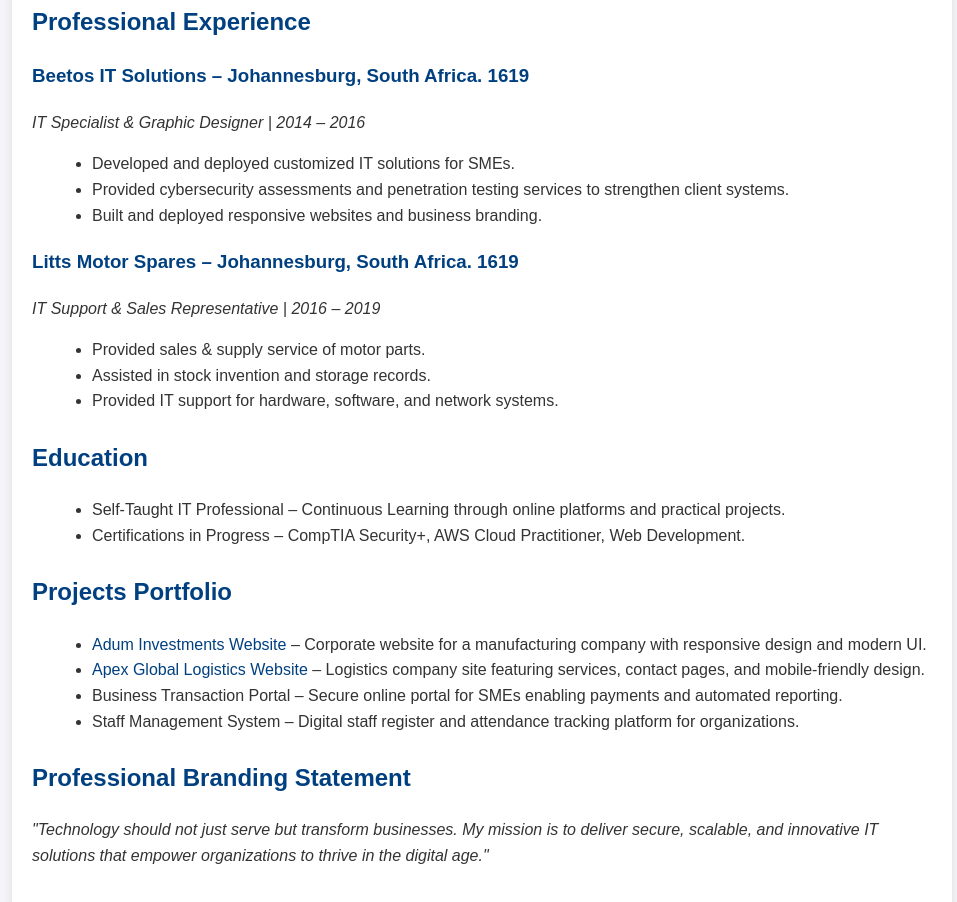
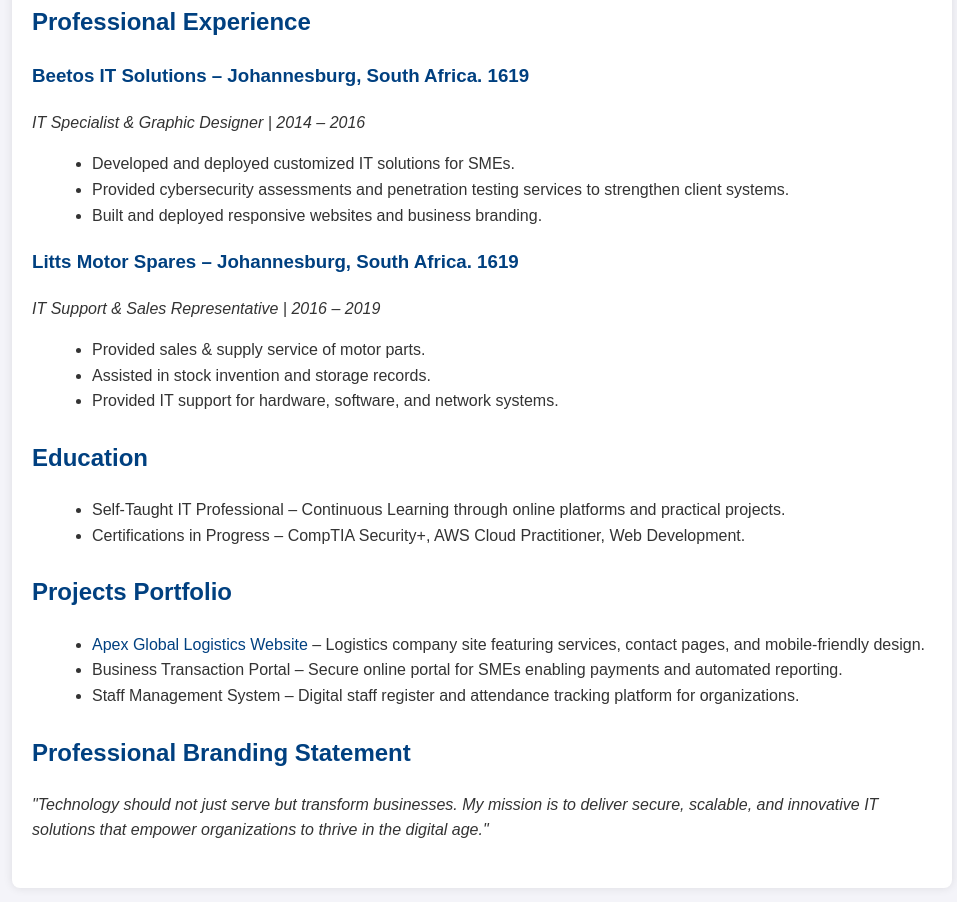
Before and after one commit to pholayan/resume, a plain HTML site: page resume_afolayan.html in a window 1280 px wide. Shown: the part 871-1773 px from the top of the page, without its empty margins (158-1115 px from the left). Drawn offline with Linux system fonts and the light colour scheme.

Commit message:
resume_afolayan.html

```diff
--- a/resume_afolayan.html
+++ b/resume_afolayan.html
@@ -75,7 +75,7 @@
     <div class="section">
       <h2>Projects Portfolio</h2>
       <ul>
-        <li><a href="https://aduminvestments.com" target="_blank">Adum Investments Website</a> – Corporate website for a manufacturing company with responsive design and modern UI.</li>
+
         <li><a href="https://apex-global-logistics.com" target="_blank">Apex Global Logistics Website</a> – Logistics company site featuring services, contact pages, and mobile-friendly design.</li>
         <li>Business Transaction Portal – Secure online portal for SMEs enabling payments and automated reporting.</li>
         <li>Staff Management System – Digital staff register and attendance tracking platform for organizations.</li>
```
